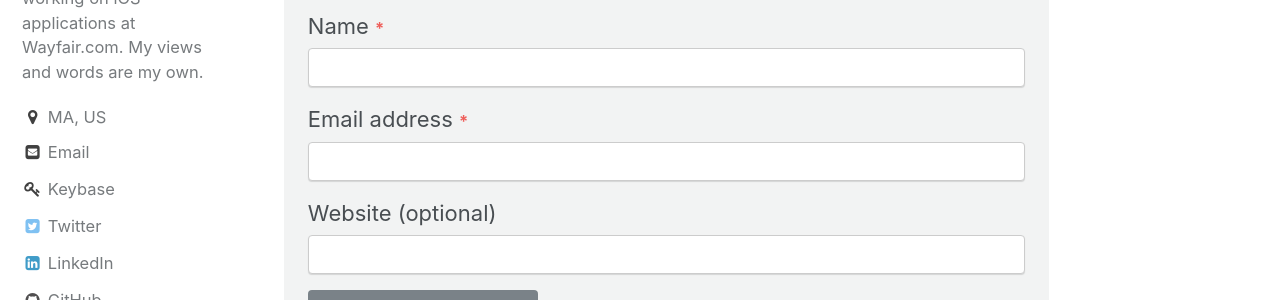
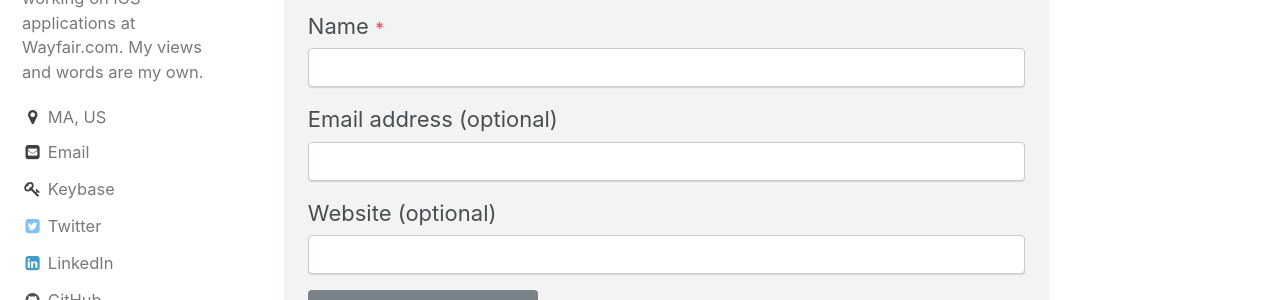
Before and after one commit to klundberg/klundberg.github.io, a Jekyll site: the page built from _posts/2015-03-26-hello.md, in a window 1280 px wide and 900 px high, scrolled down 1192 px. Shown: the part 154-454 px from the top of the window. Built offline with Jekyll 4.4.1, drawn with Linux system fonts in a browser that asks for light colours.

Commit message:
Marking email in comments as optional

```diff
--- a/_data/ui-text.yml
+++ b/_data/ui-text.yml
@@ -33,7 +33,7 @@ en: &DEFAULT_EN
   comment_form_comment_label : "Comment"
   comment_form_md_info       : "Markdown is supported."
   comment_form_name_label    : "Name"
-  comment_form_email_label   : "Email address"
+  comment_form_email_label   : "Email address (optional)"
   comment_form_website_label : "Website (optional)"
   comment_btn_submit         : "Submit Comment"
   comment_btn_submitted      : "Submitted"
--- a/_includes/comments.html
+++ b/_includes/comments.html
@@ -53,7 +53,7 @@
             <input type="text" id="comment-form-name" name="fields[name]" tabindex="2" />
           </fieldset>
           <fieldset>
-            <label for="comment-form-email">{{ site.data.ui-text[site.locale].comment_form_email_label | default: "Email address" }} <small class="required">*</small></label>
+            <label for="comment-form-email">{{ site.data.ui-text[site.locale].comment_form_email_label | default: "Email address (optional)" }}</label>
             <input type="email" id="comment-form-email" name="fields[email]" tabindex="3" />
           </fieldset>
           <fieldset>
```
